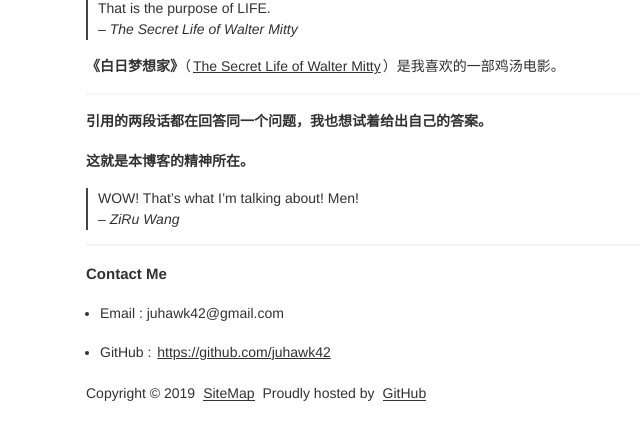
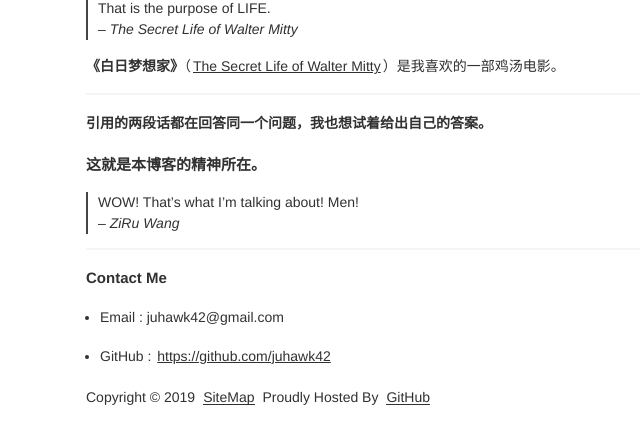
Before and after one commit to juhawk42/juhawk42.github.io, a Jekyll site: the page built from pages/about.md, in a window 1280 px wide. Shown: the part 345-789 px from the top of the page, without its empty margins (274-914 px from the left). Built offline with Jekyll 4.4.1, drawn with Linux system fonts in a browser that asks for light colours.

```diff
--- a/_includes/footer.html
+++ b/_includes/footer.html
@@ -1,7 +1,7 @@
 <footer class="container footer">
   <span>{{ site.footerText }}</span>
   <a href="{{ site.baseUrl }}/sitemap.xml">SiteMap</a>
-  <span>  Proudly hosted by</span>
+  <span>  Proudly Hosted By</span>
   <a href="https://pages.github.com/">GitHub</a>
   <div id="moveUp"></div>
 </footer>
--- a/pages/about.md
+++ b/pages/about.md
@@ -10,7 +10,6 @@ title: About Me
 
 **Julian** ['dʒuljən]，便是源于凯撒大帝（[Julius Caesar](https://en.wikipedia.org/wiki/Julius_Caesar)）。
 
-
 > To see the world, things dangerous to come to,
 > to see behind walls, to draw closer,
 > to find each other, and to feel.
@@ -19,17 +18,17 @@ title: About Me
 
 **《白日梦想家》**（[The Secret Life of Walter Mitty](https://www.imdb.com/title/tt0359950/?ref_=nv_sr_1?ref_=nv_sr_1)）是我喜欢的一部鸡汤电影。
 
+---
 
----
-**引用的两段话都在回答同一个问题，我也想试着给出自己的答案。**
+### **引用的两段话都在回答同一个问题，我也想试着给出自己的答案。**
 
-**这就是本博客的精神所在。**
+### 这就是本博客的精神所在。
 
 > WOW! That's what I'm talking about! Men!
 -- *ZiRu Wang*
 
+---
 
----
 ### Contact Me
 
 - Email : juhawk42@gmail.com
```
